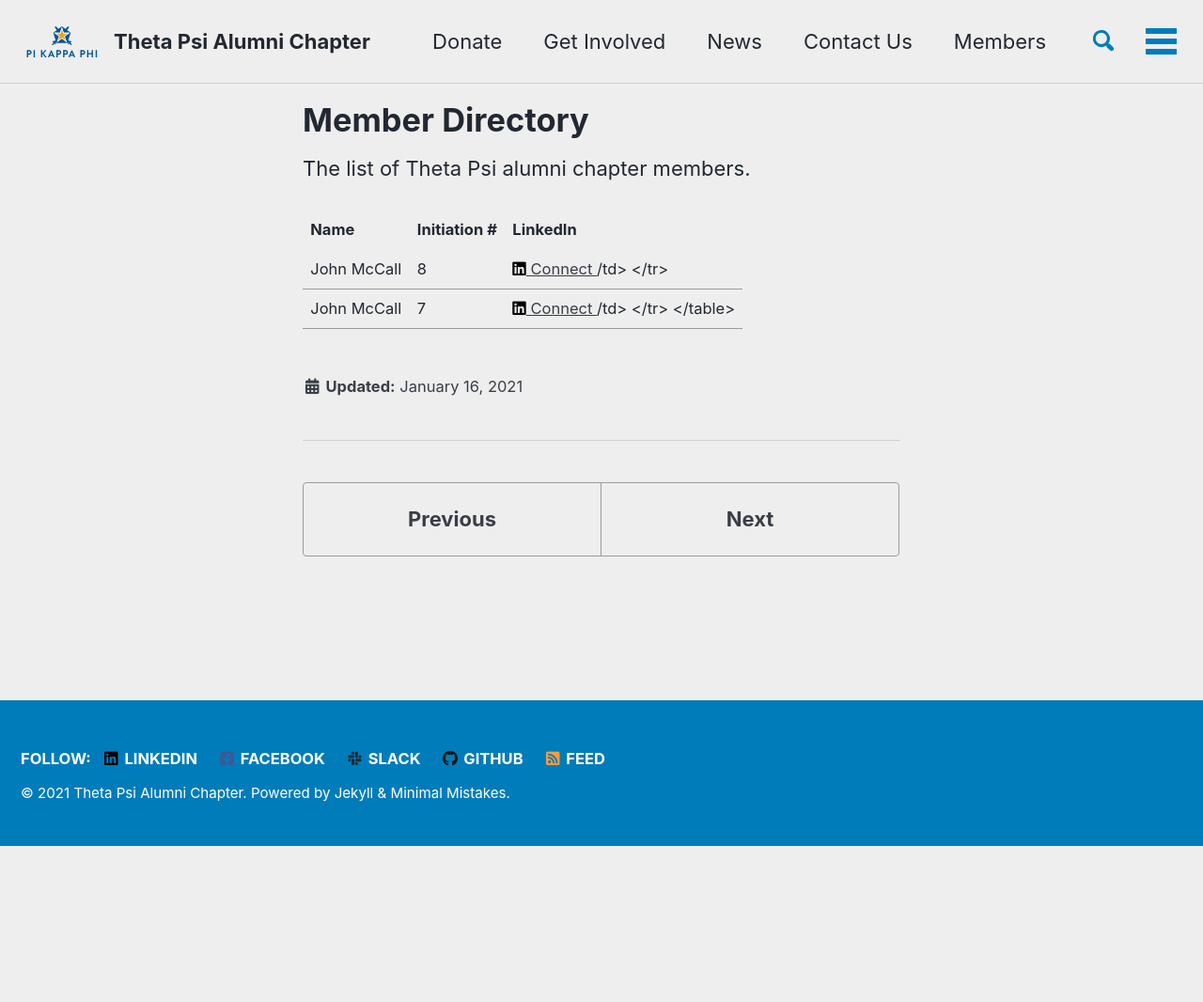
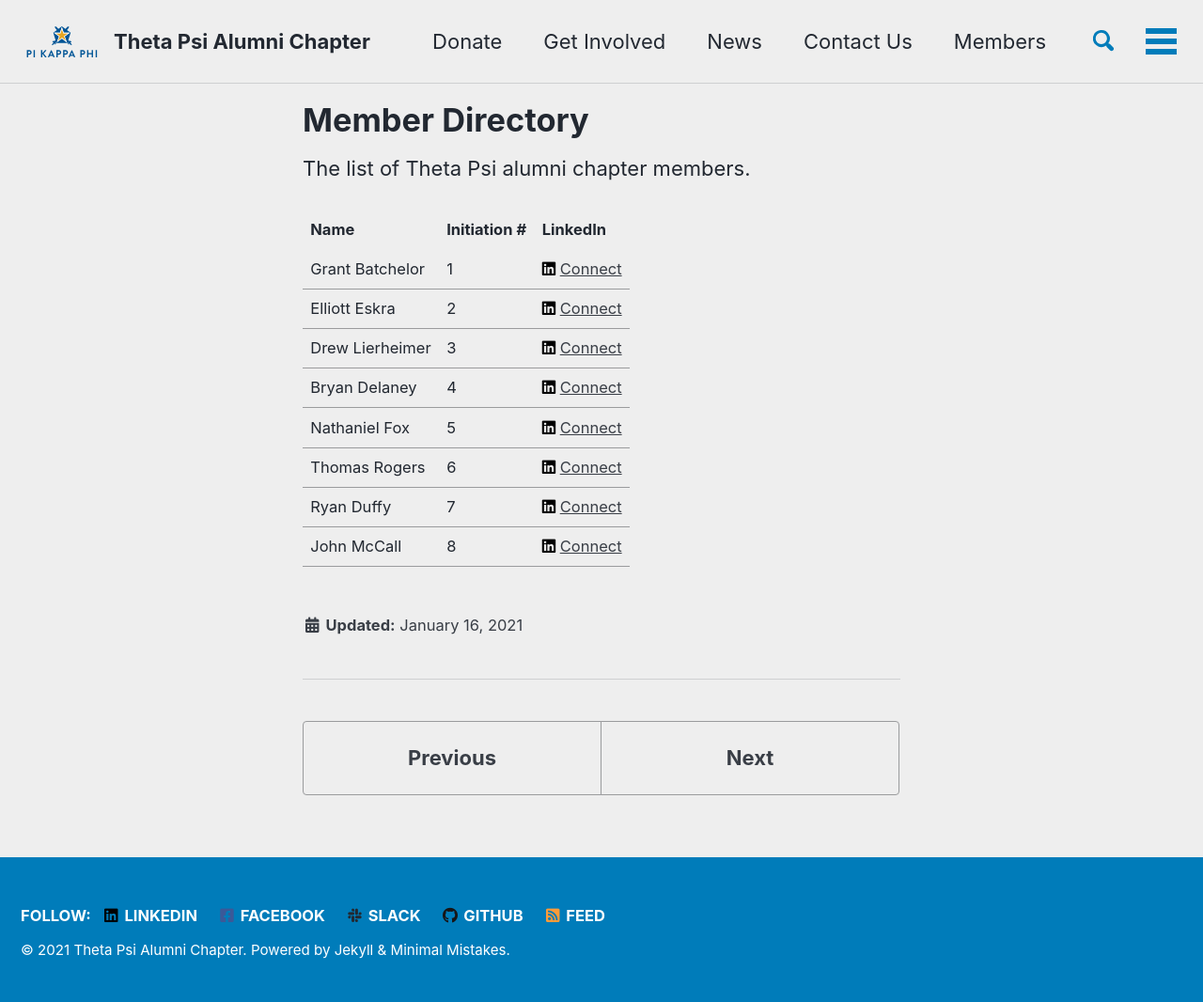
Before and after one commit to pkp-theta-psi-alumni/thetapsi.org, a Jekyll site: the page built from _members/directory.md, in a window 1280 px wide. Shown: the whole page at 94% size. Built offline with Jekyll 4.4.1, drawn with Linux system fonts in a browser that asks for light colours; cached includes are drawn as plain includes; nearby versions of some CDN libraries; before the commit the page ends 900 px from its top, so only the background shows below that.

Commit message:
Add first few members / fix html tag

```diff
--- a/_data/member_bios.yml
+++ b/_data/member_bios.yml
@@ -1,6 +1,24 @@
+- name: Grant Batchelor
+  initiation_number: 1
+  linkedin_url: https://www.linkedin.com/in/grantbatchelor/
+- name: Elliott Eskra
+  initiation_number: 2
+  linkedin_url: https://www.linkedin.com/in/elliott-eskra-2694348/
+- name: Drew Lierheimer
+  initiation_number: 3
+  linkedin_url: https://www.linkedin.com/in/drew-lierheimer-5a714320/
+- name: Bryan Delaney
+  initiation_number: 4
+  linkedin_url: https://www.linkedin.com/in/delaneybd/
+- name: Nathaniel Fox
+  initiation_number: 5
+  linkedin_url: https://www.linkedin.com/in/nathaniel-r-fox-7b096615/
+- name: Thomas Rogers
+  initiation_number: 6
+  linkedin_url: https://www.linkedin.com/in/thomas-rogers-853a2b197/
+- name: Ryan Duffy
+  initiation_number: 7
+  linkedin_url: https://www.linkedin.com/in/duffyryan/
 - name: John McCall
   initiation_number: 8
   linkedin_url: https://www.linkedin.com/in/johnhmccall/
-- name: John McCall
-  initiation_number: 7
-  linkedin_url: https://www.linkedin.com/in/johnhmccall/
--- a/_includes/member_table.html
+++ b/_includes/member_table.html
@@ -10,7 +10,7 @@
     <td>{{ member.name }}</td>
     <td>{{ member.initiation_number }}</td>
   {% if member.linkedin_url != null %}
-    <td><a href="{{ member.linkedin_url }}"><i class='fab fa-linkedin'></i> Connect </a>/td>
+    <td><i class='fab fa-linkedin'></i> <a href="{{ member.linkedin_url }}">Connect </a></td>
   {% endif %}
 </tr>
 {% endfor %}
```
